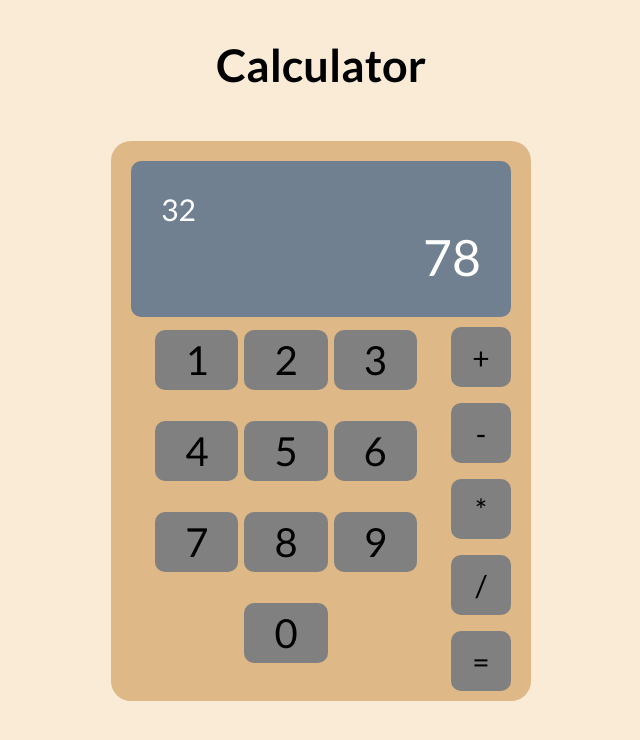
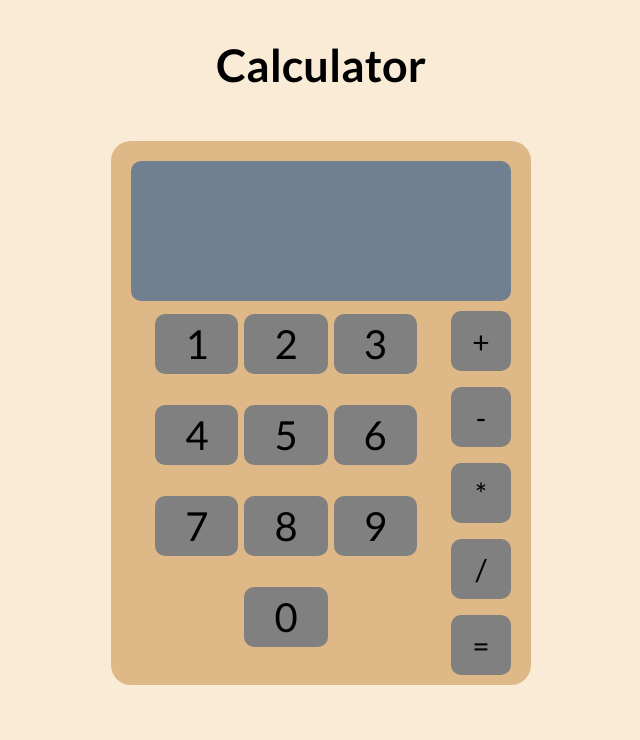
Before and after one commit to zuhayramin/odin-calculator, a plain HTML site: page index.html in a window 1280 px wide. Shown: the whole page, without its empty margins (319-959 px from the left). Drawn offline with Linux system fonts and the light colour scheme.

Commit message:
Fix height of display

```diff
--- a/index.html
+++ b/index.html
@@ -12,8 +12,8 @@
         <br />
         <div class="calculator">
             <div class="display">
-                <div class="top-display">32</div>
-                <div class="bottom-display">78</div>
+                <div class="top-display"></div>
+                <div class="bottom-display"></div>
             </div>
             <div class="pad">
                 <div class="numpad">
--- a/style.css
+++ b/style.css
@@ -27,7 +27,8 @@ body {
 .display {
     background-color: slategray;
     border-radius: 10px;
-    padding: 30px;
+    height: 120px;
+    padding: 10px 30px;
     font-size: 35px;
     margin: 10px;
     color: white;
```
